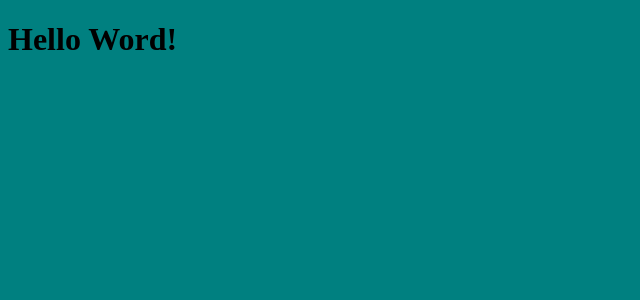
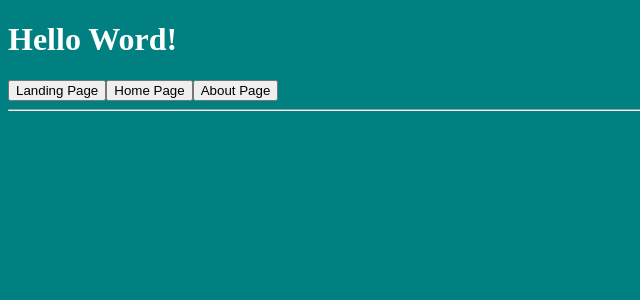
Before and after one commit to Mausp7/w10-react-practice, a React (Create React App) app in the folder w8-app/: page / in a window 1280 px wide. Shown: the top 300 px of the page, without its empty margins (0-640 px from the left). Built offline with nearby package versions, Linux system fonts and the light colour scheme.

Commit message:
Wednesday useState practice

```diff
--- a/w8-app/src/App.jsx
+++ b/w8-app/src/App.jsx
@@ -1,9 +1,19 @@
+import { useState } from "react";
+
 const App = () => {
+
+let [isLandingPage, setterF]  = useState("");
 
   return (
     <div>
       <h1>Hello Word!</h1>
-
+      <button onClick={() => setterF("Landing")}>Landing Page</button>
+      <button onClick={() => setterF("Home")}>Home Page</button>
+      <button onClick={() => setterF("About")}>About Page</button>
+      <hr />
+      {isLandingPage === "Landing" && <div>Landing Page</div>}
+      {isLandingPage === "Home" && <div>Home Page</div>}
+      {isLandingPage === "About" && <div>About Page</div>}
     </div>
   );
 }
--- a/w8-app/src/index.css
+++ b/w8-app/src/index.css
@@ -1,3 +1,5 @@
 body {
 	background-color: teal;
+
+	color: white;
 }
```
